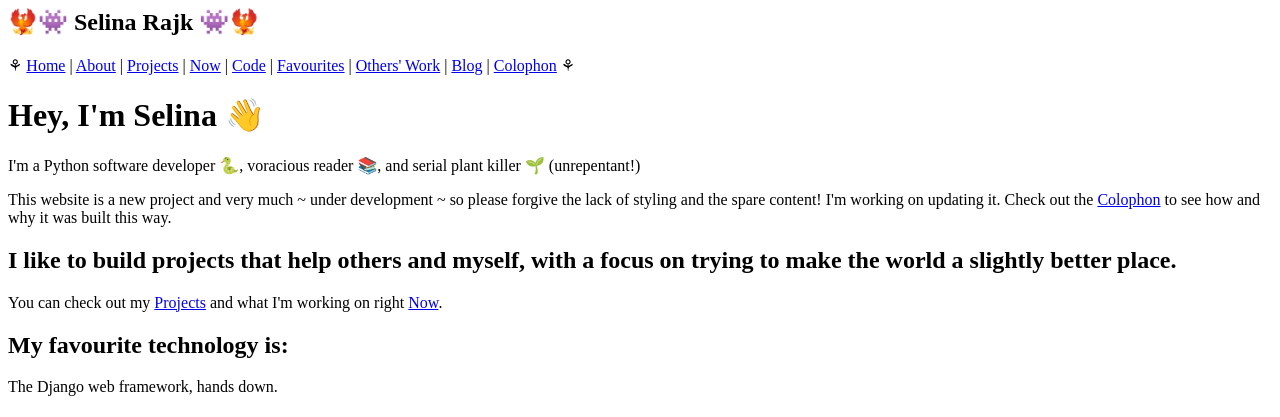
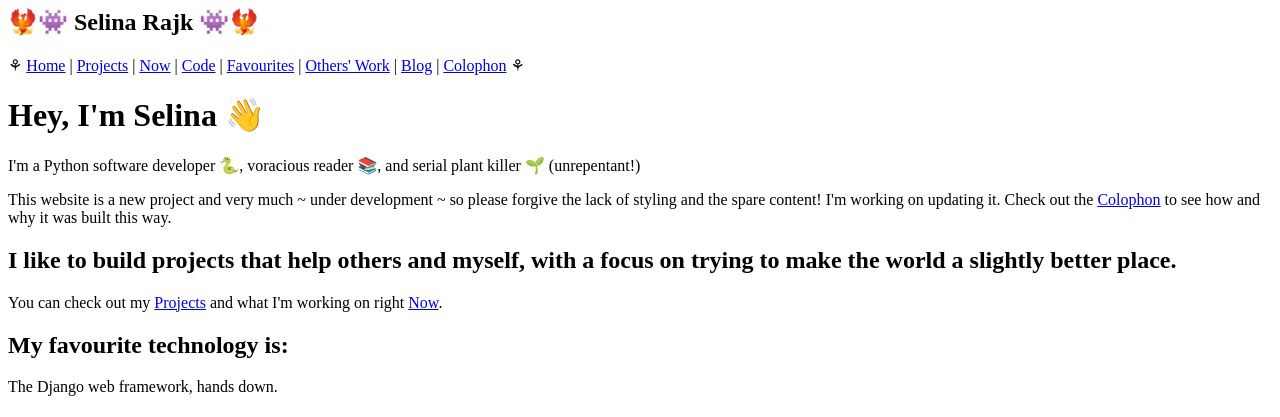
Before and after one commit to selinarajk/old-website, a Django app: page / in a window 1280 px wide. Shown: the top 417 px of the page. Run offline with Django 5.2, Linux system fonts and the light colour scheme.

```diff
--- a/posts/templates/posts/base.html
+++ b/posts/templates/posts/base.html
@@ -2,7 +2,6 @@
 
 <p>⚘
   <a href="{% url 'posts:home' %}">Home</a> |
-  <a href="{% url 'posts:about' %}">About</a> |
   <a href="{% url 'posts:projects' %}">Projects</a> |
   <a href="{% url 'posts:now' %}">Now</a> |
   <a href="{% url 'posts:code' %}">Code</a> |
```
